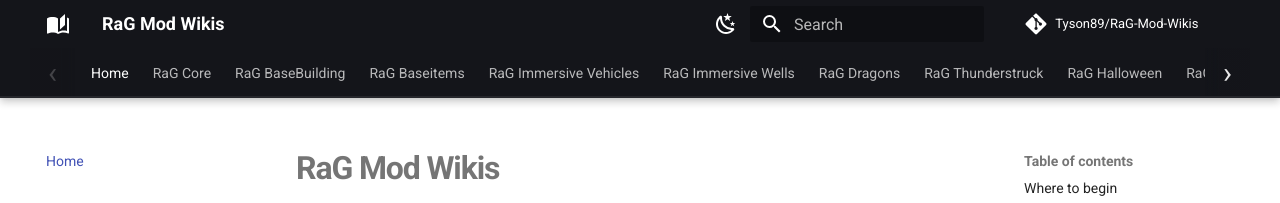
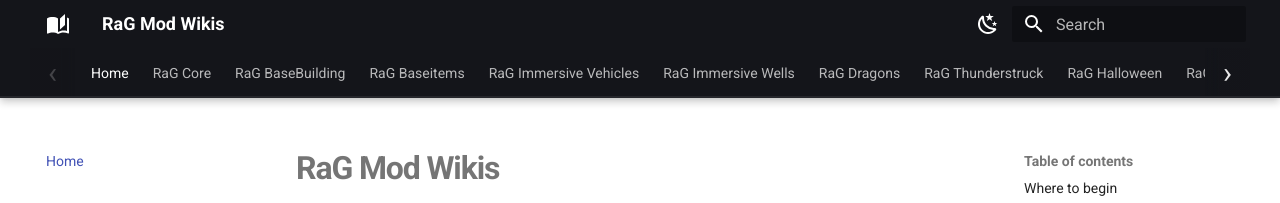
Before and after one commit to Tyson89/RaG-Mod-Wikis, an MkDocs documentation site: the page built from docs/index.md, in a window 1280 px wide. Shown: the top 203 px of the page. Built offline with MkDocs 1.6.1 and Material for MkDocs 9.7.7, drawn with Linux system fonts in a browser that asks for light colours; comment, search, counter and statistics services are not loaded.

Commit message:
Remove self-repository link

```diff
--- a/mkdocs.yml
+++ b/mkdocs.yml
@@ -1,8 +1,6 @@
 site_name: RaG Mod Wikis
 site_description: Central documentation for RaG DayZ mods
 site_url: https://tyson89.github.io/RaG-Mod-Wikis/
-repo_url: https://github.com/Tyson89/RaG-Mod-Wikis
-repo_name: Tyson89/RaG-Mod-Wikis
 
 theme:
   name: material
```
